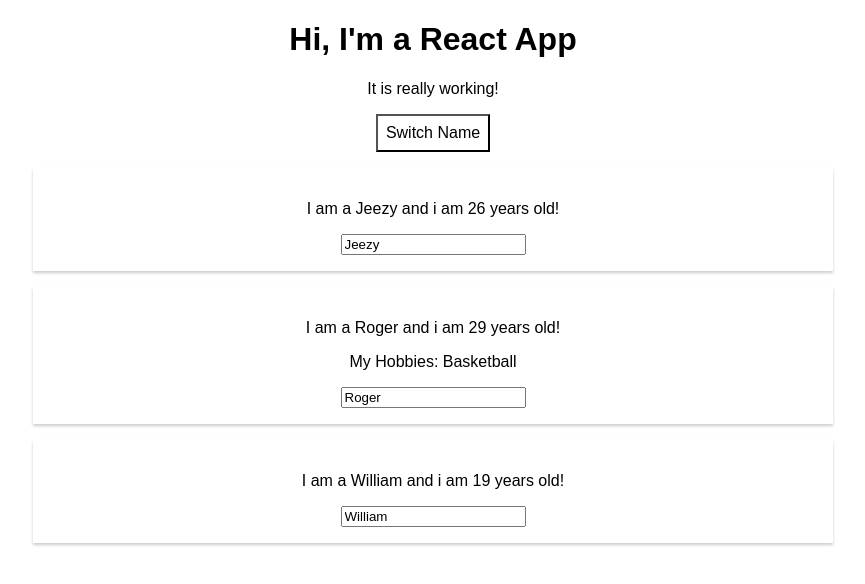
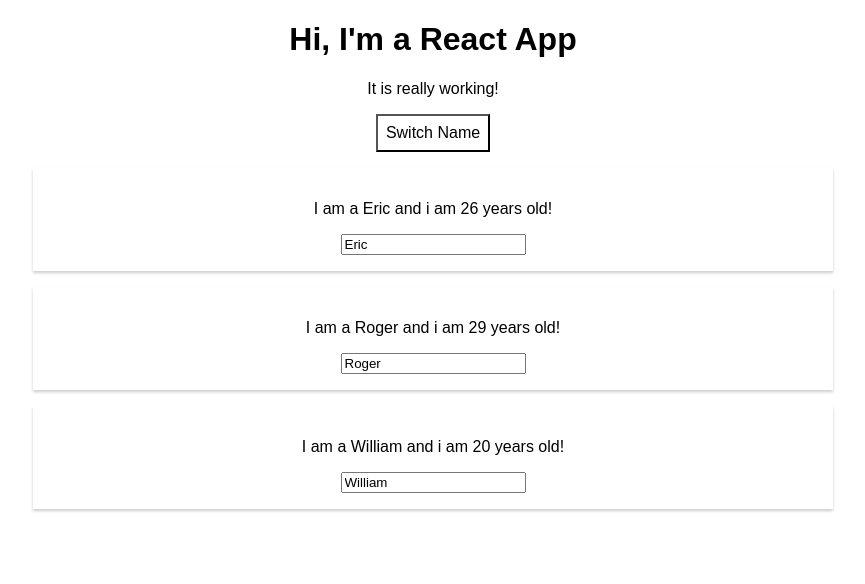
Before and after one commit to Niyonsengaeric/ReactStarting, a React (Create React App) app: page / in a window 1280 px wide. Both pictures are taken after a click on the button "Switch Name". Shown: the top 584 px of the page, without its empty margins (207-1072 px from the left). Built offline with nearby package versions, Linux system fonts and the light colour scheme.

Commit message:
practice 2

```diff
--- a/src/App.js
+++ b/src/App.js
@@ -5,37 +5,43 @@
 class App extends Component {
   state = {
     persons: [
-      { name: 'Eric', age: 26 },
-      { name: 'Roger', age: 29 },
-      { name: 'William', age: 20 }
+      { id: 'wewe01', name: 'Eric', age: 26 },
+      { id: 'wewe02', name: 'Roger', age: 29 },
+      { id: 'wewe03', name: 'William', age: 20 }
     ],
-    otherState: 'some other value'
+    otherState: 'some other value',
+    showPersons: false
+
+  }
+  nameChangedHandler = (event, id) => {
+    const personIndex = this.state.persons.findIndex(p => {
+      return p.id === id;
+    });
+    const person = {
+      ...this.state.persons[personIndex]
+    };
+    person.name = event.target.value;
+    const persons = [...this.state.persons];
+    persons[personIndex] = person;
+
+    this.setState({ persons: persons })
 
   }
 
-  switchNameHandler = (newName) => {
+  deletePersonHandler = (personIndex) => {
+    // const persons = this.state.persons.slice();
+    const persons = [...this.state.persons];
+    persons.splice(personIndex, 1);
+    this.setState({ persons: persons });
 
-    // console.log('event pass!!!')
-    // Don't do this: this.state.persons[0].name='Jeezy';
-    this.setState({
-      persons: [
-        { name: newName, age: 26 },
-        { name: 'Roger', age: 29 },
-        { name: 'William', age: 19 }
-      ],
-    })
   }
 
-  nameChangedHandler = (event) => {
-    this.setState({
-      persons: [
-        { name: 'Eric', age: 26 },
-        { name: event.target.value, age: 29 },
-        { name: 'William', age: 19 }
-      ],
-    })
+  togglePersonHandler = () => {
+    const doesShow = this.state.showPersons;
+    this.setState({ showPersons: !doesShow });
 
   }
+
   render() {
     const style = {
       backgroundColor: 'white',
@@ -44,19 +50,36 @@
       padding: '8px',
       cursor: 'pointer'
     };
+
+    let persons = null;
+    if (this.state.showPersons) {
+      persons = (
+        <div>
+          {this.state.persons.map((person, index) => {
+            return <Person
+              click={() => this.deletePersonHandler(index)}
+              name={person.name}
+              age={person.age}
+              key={person.id}
+              changed={(event) => this.nameChangedHandler(event, person.id)}
+            />
+          })}
+
+        </div>
+      )
+
+    }
     return (
       <div className="App">
         <h1>Hi, I'm a React App </h1>
         <p>It is really working!</p>
         <button
           style={style}
-          onClick={() => this.switchNameHandler('Jeezy')}>Switch Name</button>
-        <Person
-          name={this.state.persons[0].name} age={this.state.persons[0].age} />
-        <Person
-          name={this.state.persons[1].name} age={this.state.persons[1].age} click={this.switchNameHandler.bind(this, 'Roger!!')} changed={this.nameChangedHandler}>My Hobbies: Basketball</Person>
-        <Person
-          name={this.state.persons[2].name} age={this.state.persons[2].age} />
+          onClick={this.togglePersonHandler}>Switch Name</button>
+        {persons}
+
+
+
       </div>
     );
     // return React.createElement('div', { className: 'App' }, React.createElement('h1', null, 'Does this look good?'))
```
